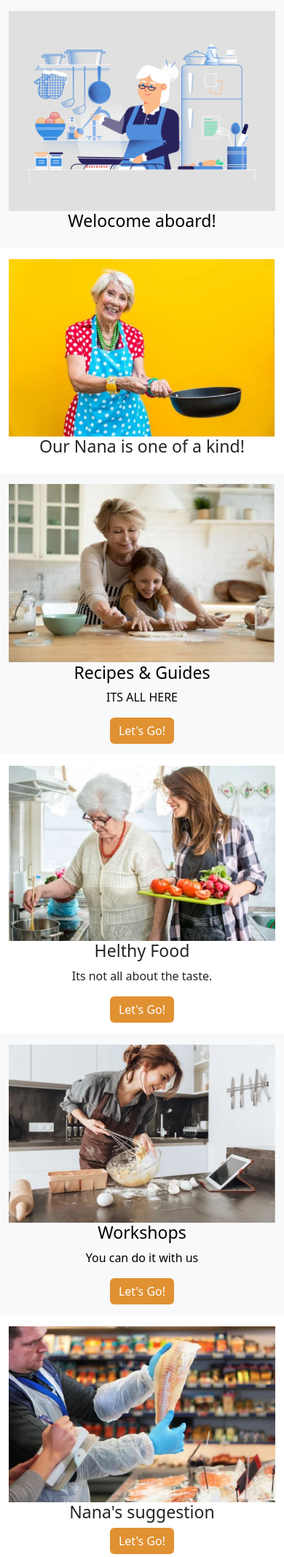
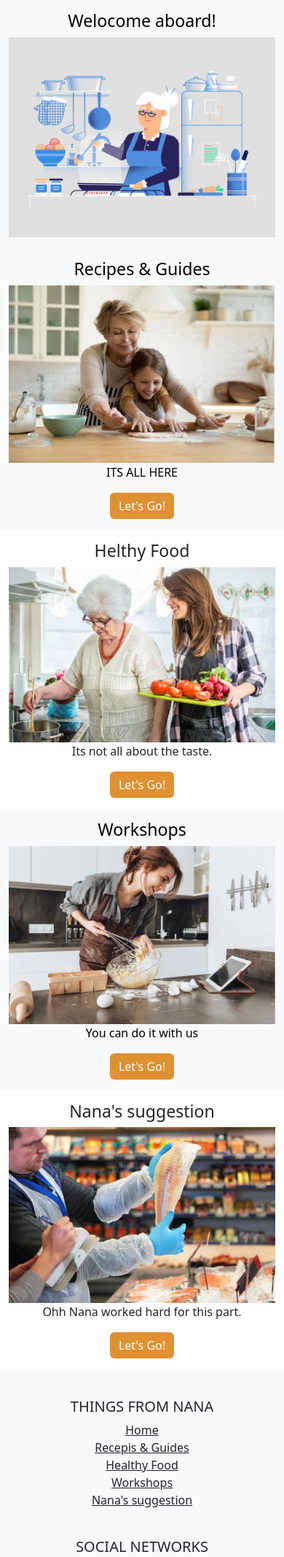
Before and after one commit to nirayal/WEB_Proj, a PHP site: page /Home_Page.html in a window 390 px wide. Shown: the part 167-2300 px from the top of the page at 73% size. Run offline with PHP 8.4, Linux system fonts and the light colour scheme.

Commit message:
home page and suggestion

```diff
--- a/Home_Page.html
+++ b/Home_Page.html
@@ -54,47 +54,56 @@
       <div class="container-welcome">
         <div class="row text-bg-light">
           <div class = "col-sm-1"></div>
+            <span class="spanToRemoveBig">
+              <h3 class="homepageH">Welocome aboard!</h3>
+            </span>
           <div class="col-sm-5 text-center">
             <img class="image" src="Pics/nana_gif.gif" class="rounded" alt="main_welcome_pic" ><br>
           </div>
           <div class="col-sm-5 text-center my-auto" >
+            <span class="spanToRemoveSmall">
               <h3>Welocome aboard!</h3>
-            <span class="spanToRemoveSmall"> <p>WE ARE THRILED THAT YOU HERE</p> </span>
+              <p>WE ARE THRILED THAT YOU HERE</p>
+            </span>
           </div>
           <div class = "col-sm-1"></div>
         </div>
       </div>
 
     <!-- this is the -about Nana- section -->
+    <span class="spanToRemoveSmall">
       <div class="container-about-nana">
           <div class="row">
             <div class = "col-sm-1"></div>
             <div class="col-sm-5 text-center my-auto" >
-            <span class="spanToRemoveSmall"> <h3>About Our Nana</h3>
+              <h3>About Our Nana</h3>
               <p>Our Nana is one of a kind!</p>
               <p>Nana's greatest wish is spreading her special taste and recipes
-                <br>we put all of this together for every one to learn!</p> </span>
+                <br>we put all of this together for every one to learn!</p>
             </div>
             <div class="col-sm-5 text-center">
               <img class="image" src="Pics/main_welcome_pic.JPG" class="rounded" alt="main_about_pic" ><br>
             </div>
-          <div class="col-sm-5 text-center my-auto" >
-            <span class="spanToRemoveBig"> <h3>Our Nana is one of a kind!</h3> </span>
-          </div>
             <div class = "col-sm-1"></div>
           </div>
         </div>
+      </span>
 
     <!-- this is the -Recipes and guides- section -->
       <div class="container-recipes and guides">
         <div class="row text-bg-light">
           <div class = "col-sm-1"></div>
+          <span class="spanToRemoveBig">
+            <h3 class="homepageH">Recipes & Guides</h3>
+          </span>
           <div class="col-sm-5 text-center">
               <img class="image" src="Pics/main_recipes_pic.JPG" class="rounded" alt="main_recipes_pic" ><br>
           </div>
           <div class="col-sm-5 text-center my-auto" >
+              <span class="spanToRemoveSmall">
                 <h3>Recipes & Guides</h3>
-              <span class="spanToRemoveSmall"> <p>from traditional to street food and mainstream dishes</p> </span>
+                <p>From traditional to street food and mainstream dishes</p>
+              </span>
               <p>ITS ALL HERE</p>
               <a href="Recips_Guides.html" class="btn btn-primary">Let's Go!</a>
           </div>
@@ -107,17 +116,18 @@
         <div class="row">
             <div class = "col-sm-1"></div>
             <div class="col-sm-5 text-center my-auto" >
-              <span class="spanToRemoveSmall"><h3>Helthy Food</h3>
+              <h3>Helthy Food</h3>
+              <span class="spanToRemoveSmall">
                 <p>Its not all about the taste.</p>
-                <p>health is very important so we take care of it!</p>
-                <a href="Healthy_Food.htm" class="btn btn-primary">Let's Go!</a></span>
+                <p>Health is very important so we take care of it!</p>
+                <a href="Healthy_Food.htm" class="btn btn-primary">Let's Go!</a>
+              </span>
             </div>
             <div class="col-sm-5 text-center">
               <img class="image" src="Pics/main_helthy_food_pic.JPG" class="rounded" alt="main_healthy_food_pic" ><br>
             </div>
             <div class="col-sm-5 text-center my-auto" >
               <span class="spanToRemoveBig">
-                <h3>Helthy Food</h3>
                 <p>Its not all about the taste.</p>
                 <a href="Healthy_Food.htm" class="btn btn-primary">Let's Go!</a>
               </span>
@@ -126,16 +136,19 @@
           </div>
         </div>
 
-      <!-- this is the -Worlshop- section -->
+      <!-- this is the -Workshops- section -->
       <div class="container-workshop">
         <div class="row text-bg-light">
           <div class = "col-sm-1"></div>
+          <span class="spanToRemoveBig">
+            <h3 class="homepageH">Workshops</h3>
+          </span>
           <div class="col-sm-5 text-center">
               <img class="image" src="Pics/main_workshop_pic.JPG" class="rounded" alt="main_workshop_pic" ><br>
           </div>
           <div class="col-sm-5 text-center my-auto" >
+              <span class="spanToRemoveSmall">
                 <h3>Workshops</h3>
-              <span class="spanToRemoveSmall">
                 <p>YES Its Possible</p>
                 <p>can come and learn with our greatest chefs and Nana!</p>
                 <p>Pros | All family | Couples | Kids</p> </span>
@@ -152,8 +165,8 @@
         <div class="row">
           <div class = "col-sm-1"></div>
           <div class="col-sm-5 text-center my-auto" >
+            <h3>Nana's suggestion</h3>
             <span class="spanToRemoveSmall">
-              <h3>Nana's suggestion</h3>
               <p>come check the finest ingredients that Nana uses only and only them</p>
               <p>All ingredients are in the finest quality</p>
               <a href="Suggestion.html" class="btn btn-primary">Let's Go!</a></span>
@@ -163,7 +176,7 @@
           </div>
           <div class="col-sm-5 text-center my-auto" >
             <span class="spanToRemoveBig">
-              <h3>Nana's suggestion</h3>
+              <p>Ohh Nana worked hard for this part.</p>
               <a href="Suggestion.html" class="btn btn-primary">Let's Go!</a>
             </span>
           </div>
--- a/Suggestion.html
+++ b/Suggestion.html
@@ -54,7 +54,7 @@
         <div class="row text-bg-light">
           <div class = "col-sm-1"></div>
           <div class = "col-sm-10 text-center">
-            Hey there!<br><br>
+            <h3>Hey there!</h3><br>
             <span class="spanToRemoveBig">
               Welcome to our suggestions.<br>
               Nana's flavor:
--- a/style.css
+++ b/style.css
@@ -37,7 +37,7 @@ body {
     border: #e09132 !important;
 }
 
-.suggestion, .recipes{
+.suggestion, .recipes, .homepageH{
     text-align: center;
 }
 
@@ -70,12 +70,6 @@ body {
     margin-right: 15%;
     margin-left: 15%;
     font-style:italic;
-}
-
-.imagebanner{
-    display: flex;
-    align-items: center;
-    justify-content: center;
 }
 
 .welcome-aria{
```
Lines whose indentation alone changed are shown as unchanged.
